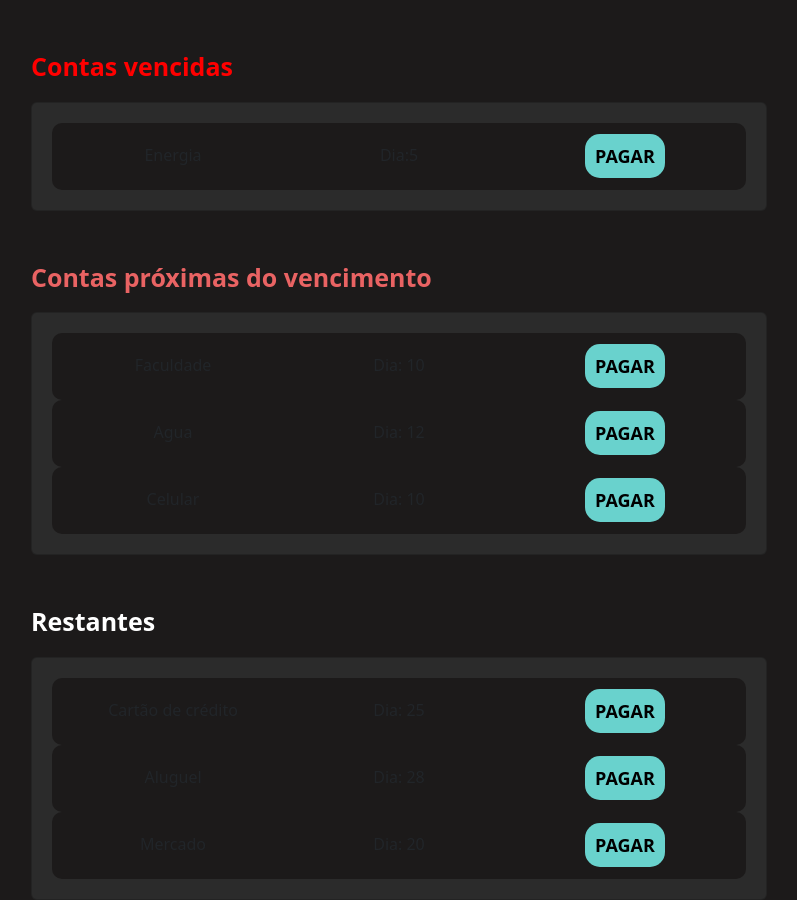
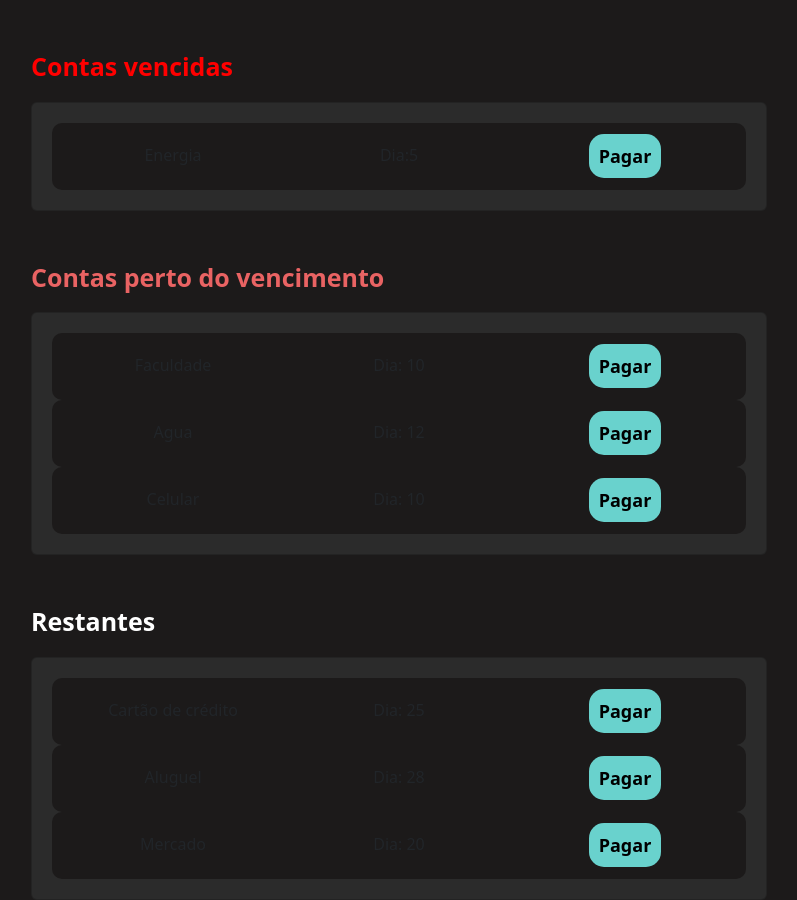
Before and after one commit to Pratica-Mackenzie-5-Semestre/Pratica-Mackenzie-5-Semestre, a Django app: page /contas/ver_contas/ in a window 1280 px wide. Shown: the part 56-956 px from the top of the page, without its empty margins (51-848 px from the left). Run offline with Django 4.2, Linux system fonts and the light colour scheme; data comes from the database, SQL or seed files in the repository.

Commit message:
Modificaçoesv2

```diff
--- a/contas/templates/ver_contas.html
+++ b/contas/templates/ver_contas.html
@@ -31,7 +31,7 @@
                 <p class="fonte-destaque" style="color: red;">Contas vencidas</p>
                 <div class="card">
                   {% if not contas_vencidas %}
-                    <p class="fonte-destaque">Não há nenhuma conta vencida.</p>
+                    <p class="fonte-destaque">Não há conta vencida.</p>
                     {% else %}
                         {% for conta in contas_vencidas %}
                             <div class="linha-conta">
@@ -43,7 +43,7 @@
                                         Dia:{{conta.dia_pagamento}}
                                     </div>
                                     <div class="col-md text-center">
-                                        <a href="#" class="botao-principal">PAGAR</a>
+                                        <a href="#" class="botao-principal">Pagar</a>
                                     </div>
                                 </div>
                             </div>
@@ -52,7 +52,7 @@
                 </div>
                 <br>
                 <br>
-                <p class="fonte-destaque" style="color: #E96363;">Contas próximas do vencimento</p>
+                <p class="fonte-destaque" style="color: #E96363;">Contas perto do vencimento</p>
                 <div class="card">
 
                         {% for conta in contas_proximas_vencimento %}
@@ -65,7 +65,7 @@
                                         Dia: {{conta.dia_pagamento}}
                                     </div>
                                     <div class="col-md text-center">
-                                        <a href="#" class="botao-principal">PAGAR</a>
+                                        <a href="#" class="botao-principal">Pagar</a>
                                     </div>
                                 </div>
                             </div>
@@ -90,7 +90,7 @@
                                         Dia: {{conta.dia_pagamento}}
                                     </div>
                                     <div class="col-md text-center">
-                                        <a href="#" class="botao-principal">PAGAR</a>
+                                        <a href="#" class="botao-principal">Pagar</a>
                                     </div>
                                 </div>
                             </div>
--- a/extrato/templates/novo_valor.html
+++ b/extrato/templates/novo_valor.html
@@ -57,8 +57,8 @@
                         </div>
                     </div>
                     <br>
-                    <input type="radio" name="tipo" value="E"> <label class="positivo">Entrada</label>
-                    <input type="radio" name="tipo" value="S"> <label class="negativo">Saída</label>
+                    <input type="radio" name="tipo" value="E"> <label class="positivo">ENTRADA</label>
+                    <input type="radio" name="tipo" value="S"> <label class="negativo">SAIDA</label>
                     <br>
                     <br>
                     <input type="submit" style="width:40%;" class="botao-principal">
--- a/perfil/templates/gerenciar.html
+++ b/perfil/templates/gerenciar.html
@@ -54,7 +54,7 @@
                         <option value="NU">Nubank</option>
                         <option value="CE">Caixa econômica</option>
                         <option value="ST">Santander</option>
-                        <option value="BR">Bradesco</option>
+                        <option value="BB">Banco do Brasil</option>
 
                     </select>
                     <br>
--- a/templates/partials/extrato.html
+++ b/templates/partials/extrato.html
@@ -8,7 +8,7 @@
             <th>Categoria</th>
             <th>Data</th>
             <th>Tipo</th>
-            <th>valor</th>
+            <th>Valor</th>
 
         </tr>
         {% for valor in valores %}
```
